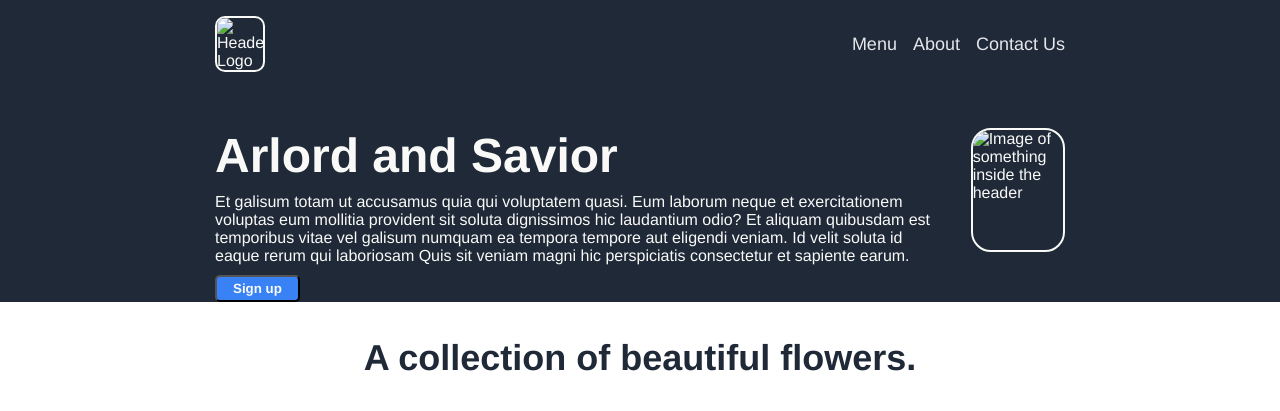
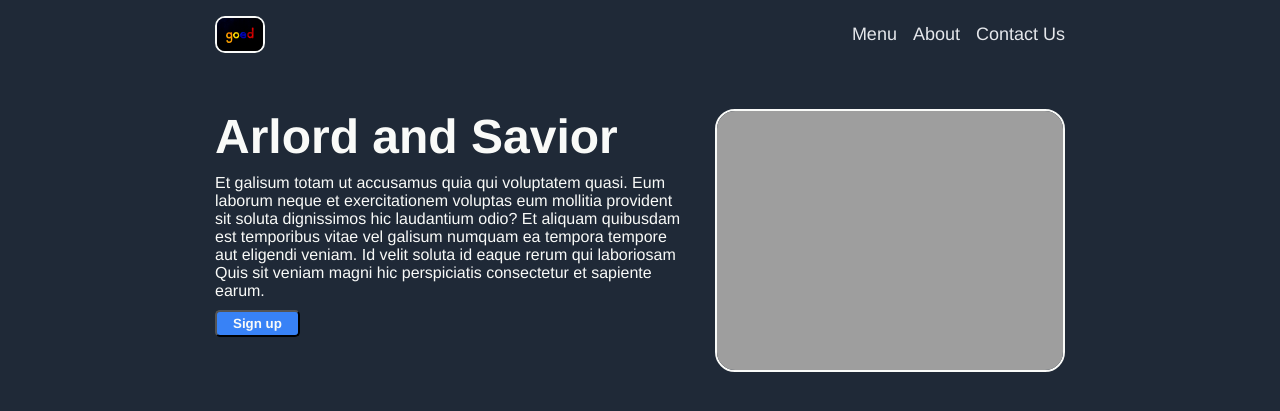
Before and after one commit to arLorD-CommITs/Landing-Page-2024, a plain HTML site: page index.html in a window 1280 px wide. Shown: the top 411 px of the page. Drawn offline with Linux system fonts and the light colour scheme; the site is published under a folder, as on GitHub Pages, so addresses that start at the root find nothing.

Commit message:
Fix header logo and header image path

```diff
--- a/index.html
+++ b/index.html
@@ -11,7 +11,7 @@
         <header class="header">
             <div class="header-container">
                 <nav class="navbar">
-                    <img class="header-logo" src="/images/pexels-magda-ehlers-1337384.jpg" alt="Header Logo">
+                    <img class="header-logo" src="./images/pexels-magda-ehlers-1337384.jpg" alt="Header Logo">
                     <ul>
                         <li><a href="menu.html">Menu</a></li>
                         <li><a href="about.html">About</a></li>
@@ -24,7 +24,7 @@
                         <p>Et galisum totam ut accusamus quia qui voluptatem quasi. Eum laborum neque et exercitationem voluptas eum mollitia provident sit soluta dignissimos hic laudantium odio? Et aliquam quibusdam est temporibus vitae vel galisum numquam ea tempora tempore aut eligendi veniam. Id velit soluta id eaque rerum qui laboriosam Quis sit veniam magni hic perspiciatis consectetur et sapiente earum.</p>
                         <button class="sign-up">Sign up</button>
                     </div>
-                    <img class="header-image" src="/images/flower-8155951.jpg" alt="Image of something inside the header">
+                    <img class="header-image" src="./images/flower-8155951.jpg" alt="Image of something inside the header">
                 </div>
             </div>
 
```
